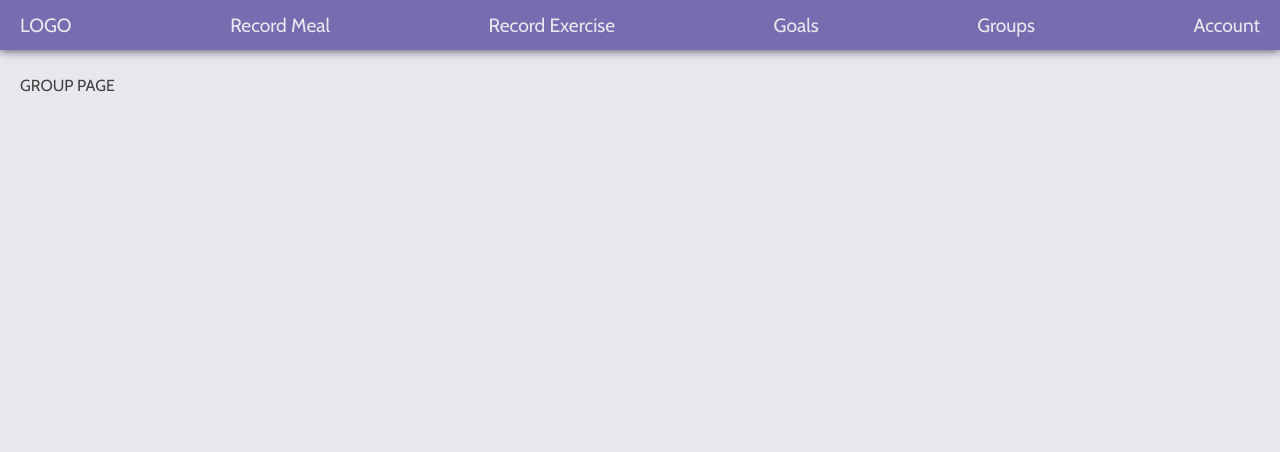
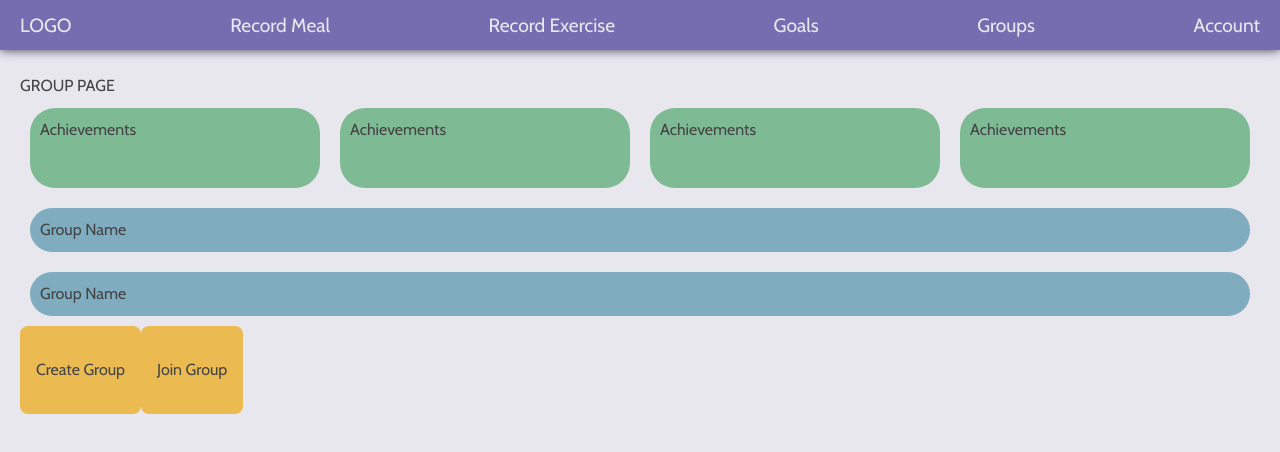
Before and after one commit to Wilsonator123/SECoursework, a React (Create React App) app in the folder client/: page /Group in a window 1280 px wide. Shown: the top 452 px of the page. Built offline with nearby package versions, Linux system fonts and the light colour scheme.

Commit message:
adding more boxes

```diff
--- a/client/src/Diet.js
+++ b/client/src/Diet.js
@@ -4,7 +4,7 @@ export default function Home() {
     return (
         <div id="pageContainer">
             <h1> DIET PAGE </h1>
-            <div class="grid-container">
+            <div class="grid-container-diet">
             <div class="dietBox1">
                 <h2>Breakfast</h2>
             </div>
--- a/client/src/Exercise.js
+++ b/client/src/Exercise.js
@@ -4,7 +4,7 @@ export default function Home() {
     return (
         <div id="pageContainer">
             <h1> EXERCISE PAGE </h1>
-            <div class="grid-container">
+            <div class="grid-container-exercise">
             <div class="exerciseBox">
                 <h2>Exercise</h2>
             </div>
--- a/client/src/Goal.js
+++ b/client/src/Goal.js
@@ -4,7 +4,7 @@ export default function Home() {
     return (
         <div id="pageContainer">
             <h1> GOAL PAGE </h1>
-            <div class="grid-container">
+            <div class="grid-container-goal">
             <div class="goalBox1">
                 <h2>Diet</h2>
             </div>
--- a/client/src/Group.js
+++ b/client/src/Group.js
@@ -1,7 +1,31 @@
+import "./css/group.css";
+
 export default function Home() {
     return (
         <div id="pageContainer">
             <h1> GROUP PAGE </h1>
+            <div class="grid-container-group">
+            <div class="groupBox1">
+                <h2>Achievements</h2>
+            </div>
+            <div class="groupBox2">
+                <h2>Achievements</h2>
+            </div>
+            <div class="groupBox3">
+                <h2>Achievements</h2>
+            </div>
+            <div class="groupBox4">
+                <h2>Achievements</h2>
+            </div>
+            <div class="groupBox5">
+                <h2>Group Name</h2>
+            </div>
+            <div class="groupBox6">
+                <h2>Group Name</h2>
+            </div>
+            </div>
+            <button class="createGroup">Create Group</button>
+            <button class="joinGroup">Join Group</button>
         </div>
     );
 }
--- a/client/src/css/diet.css
+++ b/client/src/css/diet.css
@@ -1,4 +1,4 @@
-.grid-container {
+.grid-container-diet {
     display: grid;
     grid: 100px / auto auto auto;
 }
--- a/client/src/css/exercise.css
+++ b/client/src/css/exercise.css
@@ -1,6 +1,6 @@
-.grid-container {
+.grid-container-exercise {
     display: grid;
-    grid: 150px / auto auto;
+    grid: 100px / auto auto;
 }
 .exerciseBox {
     grid-column: 1 / span 2;
--- a/client/src/css/goal.css
+++ b/client/src/css/goal.css
@@ -1,6 +1,6 @@
-.grid-container {
+.grid-container-goal {
     display: grid;
-    grid: 150px / auto auto;
+    grid: 100px / auto auto;
 }
 .goalBox1, .goalBox2 {
     grid-column: 1;
--- /dev/null
+++ b/client/src/css/group.css
@@ -0,0 +1,48 @@
+.grid-container-group {
+    display: grid;
+    grid: 100px / auto auto auto auto;
+}
+.groupBox1, .groupBox2, .groupBox3, .groupBox4, .groupBox5, .groupBox6 {
+	margin:10px;
+	padding:10px;
+    border-radius: 25px;
+}
+
+.groupBox1 {
+    grid-column: 1;
+    background:#7EBB94;
+}
+.groupBox2 {
+    grid-column: 2;
+    background:#7EBB94;
+}
+.groupBox3 {
+    grid-column: 3;
+    background:#7EBB94;
+}
+.groupBox4 {
+    grid-column: 4;
+    background:#7EBB94;
+}
+.groupBox5 {
+    grid-column: 1 / span 4;
+    background:#7FACBF;
+}
+.groupBox6 {
+    grid-column: 1 / span 4;
+    background:#7FACBF;
+}
+
+.createGroup, .joinGroup {
+    background-color: #EBBB52;
+    border-radius: 8px;
+    padding: 32px 16px;
+}
+
+.createGroup {
+    grid-column: 2;
+}
+
+.joinGroup {
+    grid-column: 4;
+}
```
